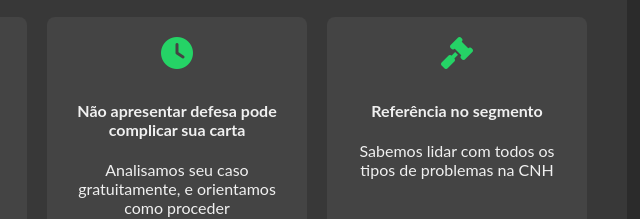
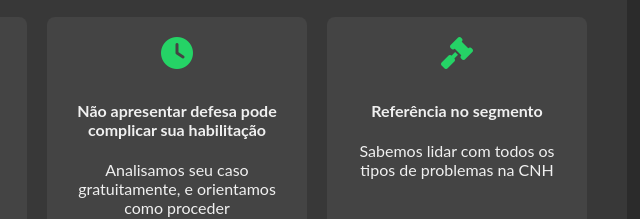
Before and after one commit to PedroBassi23/RecursosMulta, a plain HTML site: page index.html in a window 1280 px wide. Shown: the part 1165-1384 px from the top of the page, 603-1243 px from the left. Drawn offline with Linux system fonts and the light colour scheme.

Commit message:
Update index.html

```diff
--- a/index.html
+++ b/index.html
@@ -298,7 +298,7 @@
         </div>
         <div class="benefit">
           <i class="fas fa-clock"></i>
-          <h4>Não apresentar defesa pode complicar sua carta</h4>
+          <h4>Não apresentar defesa pode complicar sua habilitação</h4>
           <p>Analisamos seu caso gratuitamente, e orientamos como proceder</p>
         </div>
         <div class="benefit">
```
